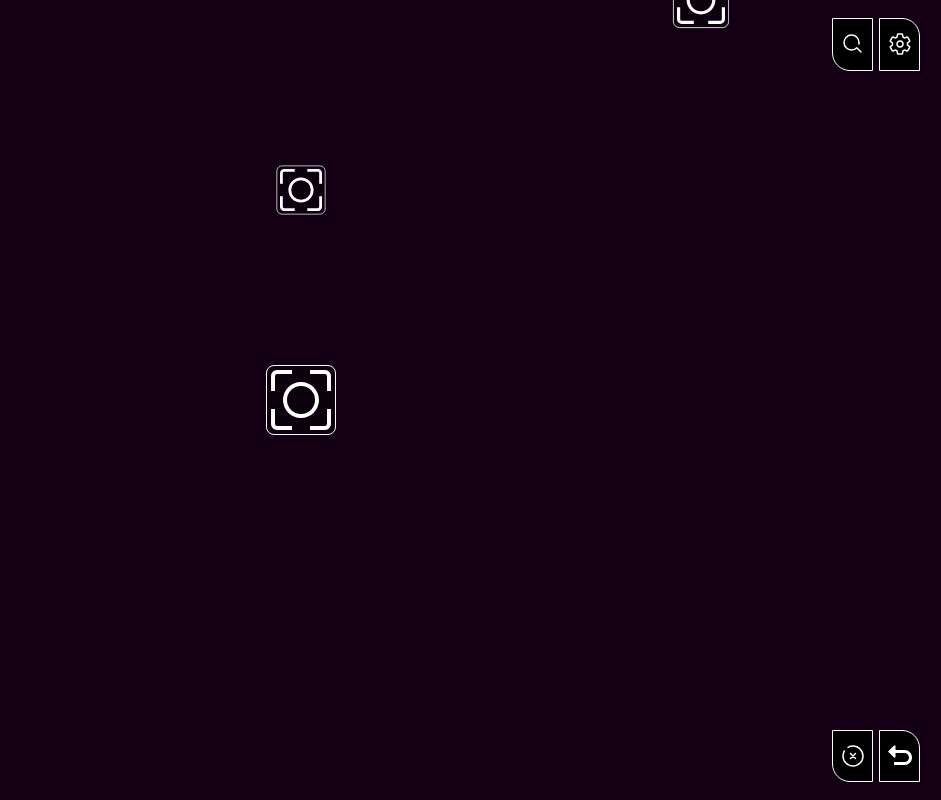
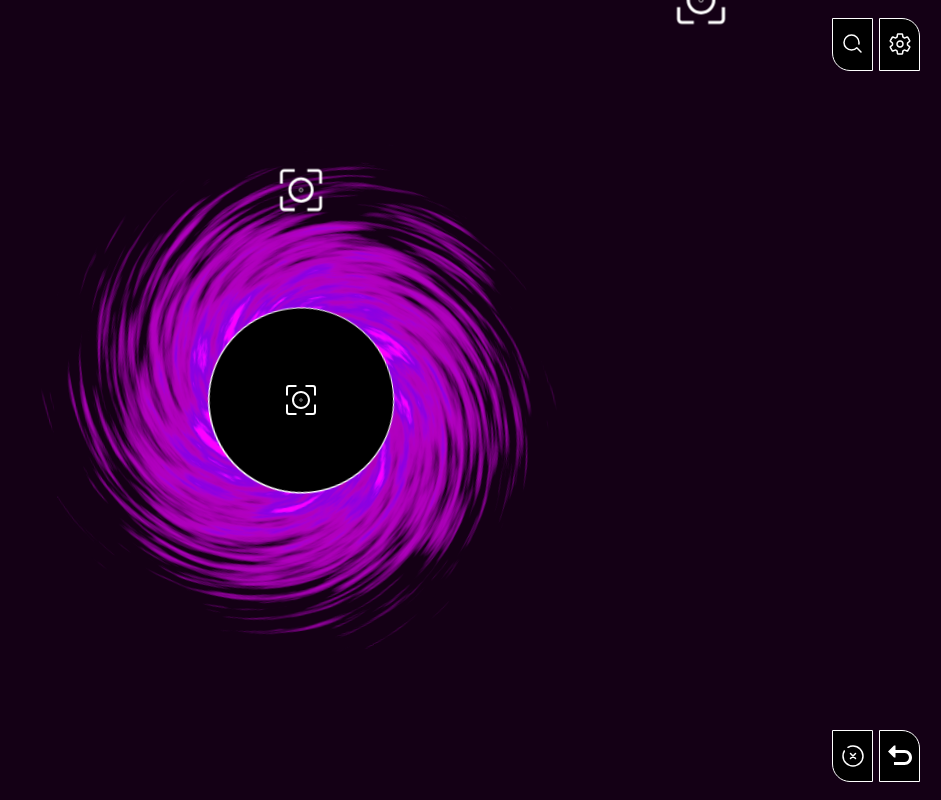
Before and after one commit to iNV3RT3D/Concept-Void, a website: page index.html in a window 1280 px wide. Shown: the whole page, without its empty margins (339-1280 px from the left). Drawn offline with Linux system fonts and the light colour scheme.

Commit message:
Cool black hole

```diff
--- a/index.html
+++ b/index.html
@@ -12,16 +12,19 @@
 <body>
     <div id="mainContainer">
         <div id="mapContainer" class="map-container">
-            <div class="map-bound" data-z="1" data-x="0" data-y="0">
+            <div class="map-bound" data-z="0.5" data-x="0" data-y="0">
+                <div class="center-spiral"></div>
                 <div id="About" class="ui-map-button" title="ABOUT!!??!!?!">
                     <img src="assets/icons/center.svg" draggable="false" alt="Logo" width="64" height="64">
                 </div>
             </div>
+
             <div class="map-bound" data-z="0.7" data-x="0" data-y="-300">
                 <div id="ConceptVoid" class="ui-map-button" title="VOID CITY!!??!!?!">
                     <img src="assets/icons/center.svg" draggable="false" alt="Logo" width="64" height="64">
                 </div>
             </div>
+
             <div class="map-bound" data-z="0.8" data-x="500" data-y="-500">
                 <div id="VoidCity" class="ui-map-button" title="VOID CITY!!??!!?!">
                     <img src="assets/icons/center.svg" draggable="false" alt="Logo" width="64" height="64">
--- a/scripts/index.js
+++ b/scripts/index.js
@@ -53,12 +53,18 @@ function updateParallaxTransforms(x, y, scale){
         const elementZ = parseFloat(element.dataset.z) || 1;
         const elementX = parseFloat(element.dataset.x) || 0;
         const elementY = parseFloat(element.dataset.y) || 0;
+        const spinRate = parseFloat(element.dataset.spinspeed) || 0;
+        const spin = parseFloat(element.dataset.spin) || 0;
+        console.log(spinRate)
+        if(spinRate !== 0){
+            element.dataset.spin = spin + spinRate;
+        }
 
         const fX = elementX * elementZ + x * elementZ;
         const fY = elementY * elementZ + y * elementZ;
         const fScale = scale * elementZ;
 
-        element.style.transform = `translate(${fX}px, ${fY}px) scale(${fScale})`;
+        element.style.transform = `translate(${fX}px, ${fY}px) scale(${fScale}) rotate(${spin}deg)`;
     }
 }
 
--- a/styles/style.css
+++ b/styles/style.css
@@ -86,6 +86,32 @@ body {
     transition: transform 0.5s cubic-bezier(.2, .9, .2, 1), scale 1000ms;
     align-items: center;
     justify-content: center;
+}
+
+.map-bound * {
+    position: absolute;
+    top: 50%;
+    left: 50%;
+    transform: translate(-50%, -50%);
+}
+
+.center-spiral {
+    width: 1024px;
+    height: 1024px;
+    background-image: url(../assets/images/Spiral.png);
+    background-size: cover;
+
+    mix-blend-mode: screen;
+    animation: spin 120s infinite;
+}
+
+@keyframes spin {
+    0% {
+        transform: translate(-50%, -50%) rotate(0deg);
+    }
+    100% {
+        transform: translate(-50%, -50%) rotate(-360deg);
+    }
 }
 
 hr {
@@ -339,12 +365,12 @@ hr {
 }
 
 .ui-map-button:hover {
-    transform: scale(1.2);
+    transform: translate(-50%, -50%) scale(1.2);
     background-color: var(--btn-map-hover-color);
 }
 
 .ui-map-button:active {
-    transform: scale(0.95);
+    transform: translate(-50%, -50%) scale(0.95);
     background-color: var(--btn-map-active-color);
 }
 
```
Also changed, not shown: assets/images/Spiral.png (added).
